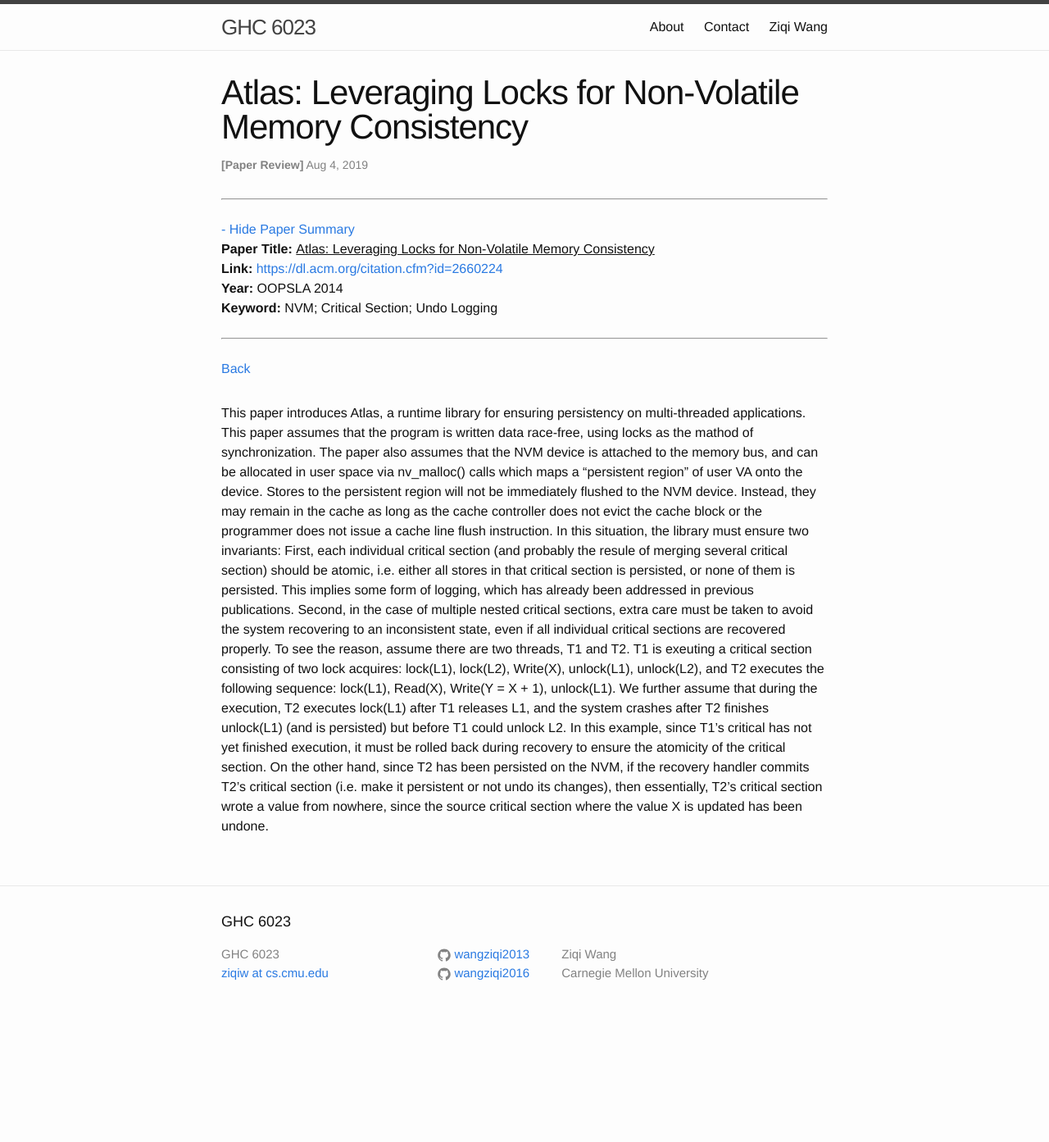
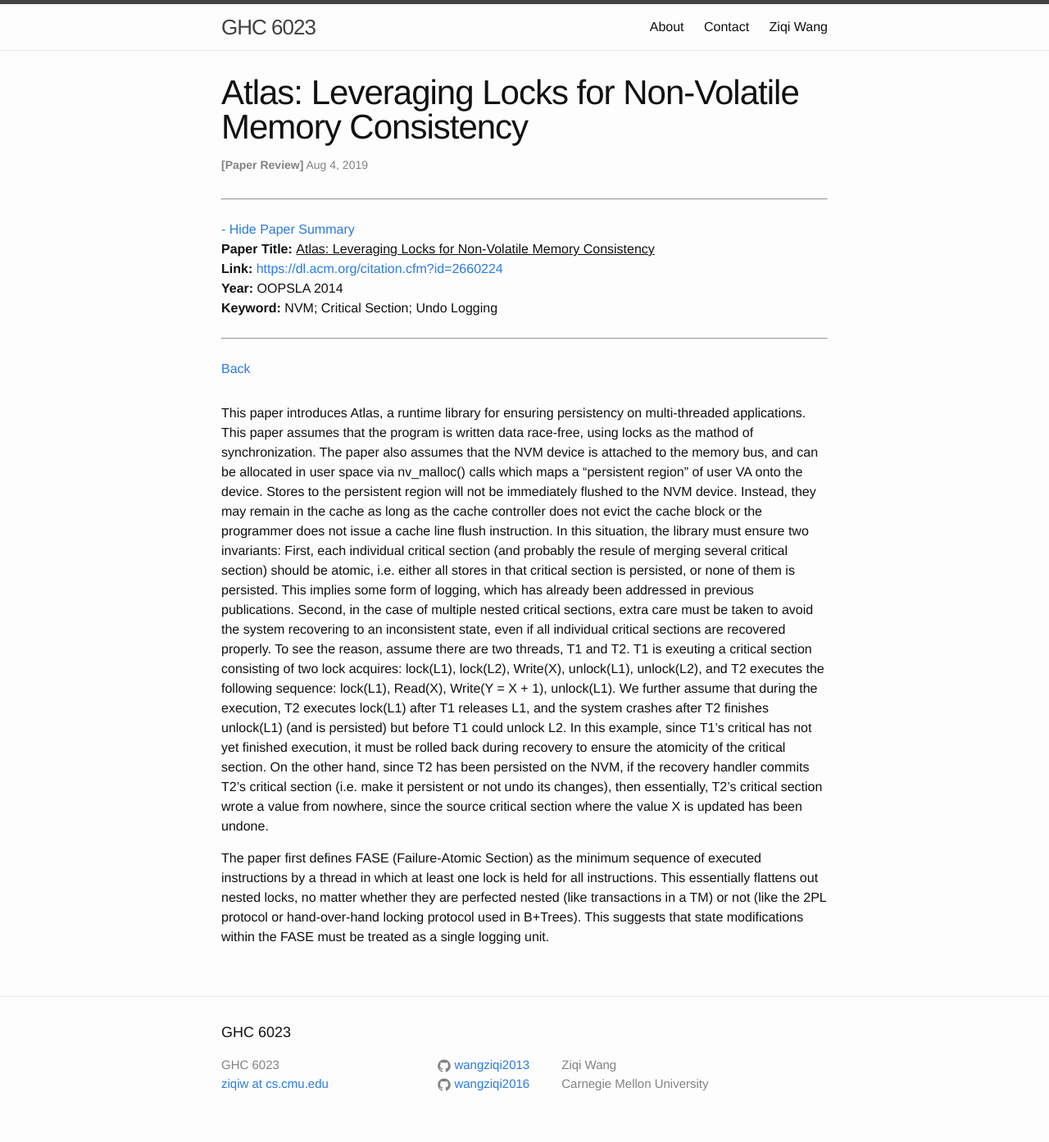
Before and after one commit to wangziqi2013/wangziqi2013.github.io, a Jekyll site: the page built from _posts/2019-08-04-atlas.markdown, in a window 1280 px wide. Shown: the whole page at 82% size. Built offline with Jekyll 4.4.1, drawn with Linux system fonts in a browser that asks for light colours; before the commit the page ends 1258 px from its top, so only the background shows below that.

Commit message:
Adding rules

```diff
--- a/_posts/2019-08-04-atlas.markdown
+++ b/_posts/2019-08-04-atlas.markdown
@@ -32,3 +32,8 @@ recovery to ensure the atomicity of the critical section. On the other hand, sin
 the recovery handler commits T2's critical section (i.e. make it persistent or not undo its changes), then essentially,
 T2's critical section wrote a value from nowhere, since the source critical section where the value X is updated has
 been undone.
+
+The paper first defines FASE (Failure-Atomic Section) as the minimum sequence of executed instructions by a thread in
+which at least one lock is held for all instructions. This essentially flattens out nested locks, no matter whether
+they are perfected nested (like transactions in a TM) or not (like the 2PL protocol or hand-over-hand locking protocol
+used in B+Trees). This suggests that state modifications within the FASE must be treated as a single logging unit.
```
